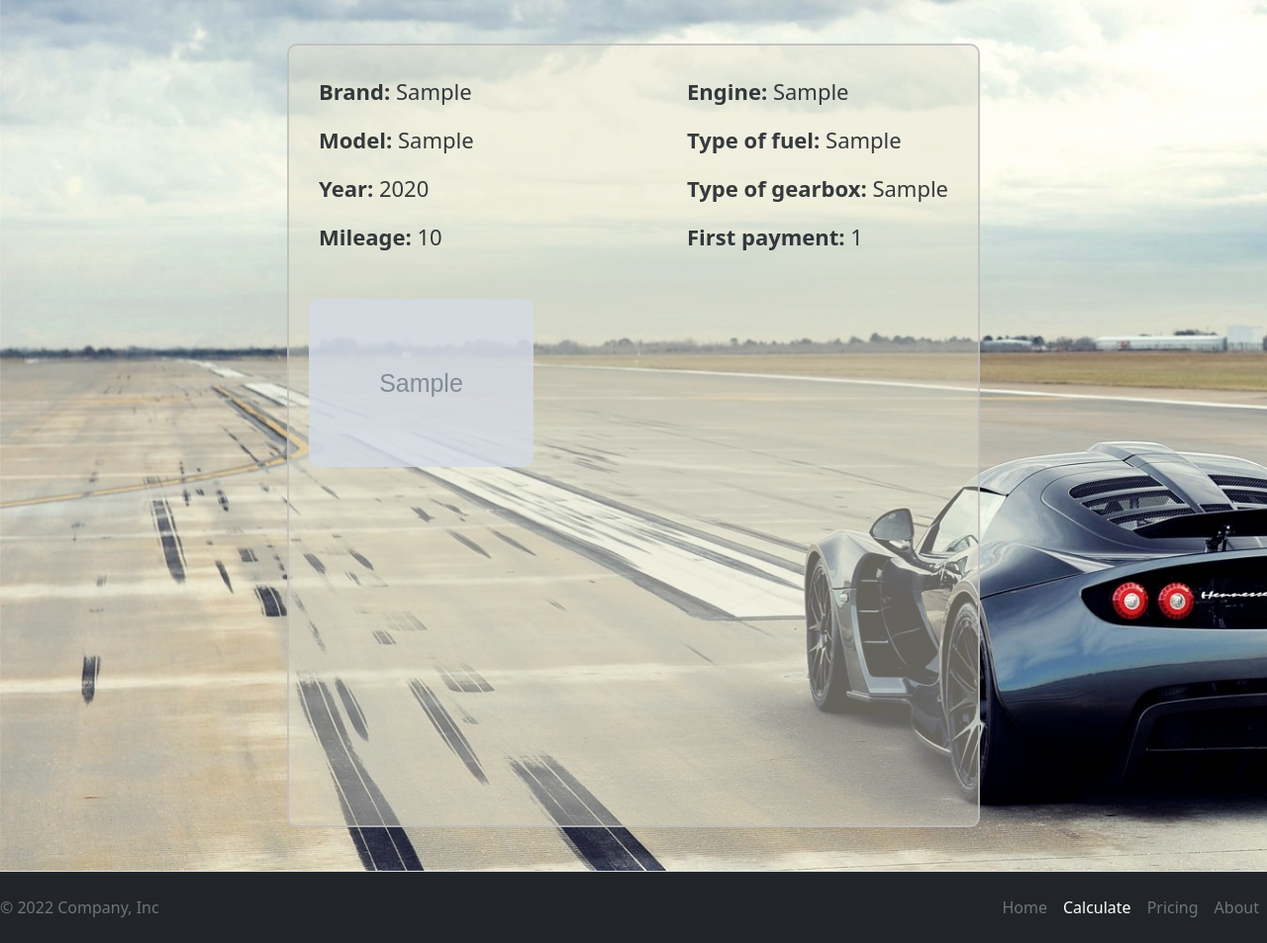
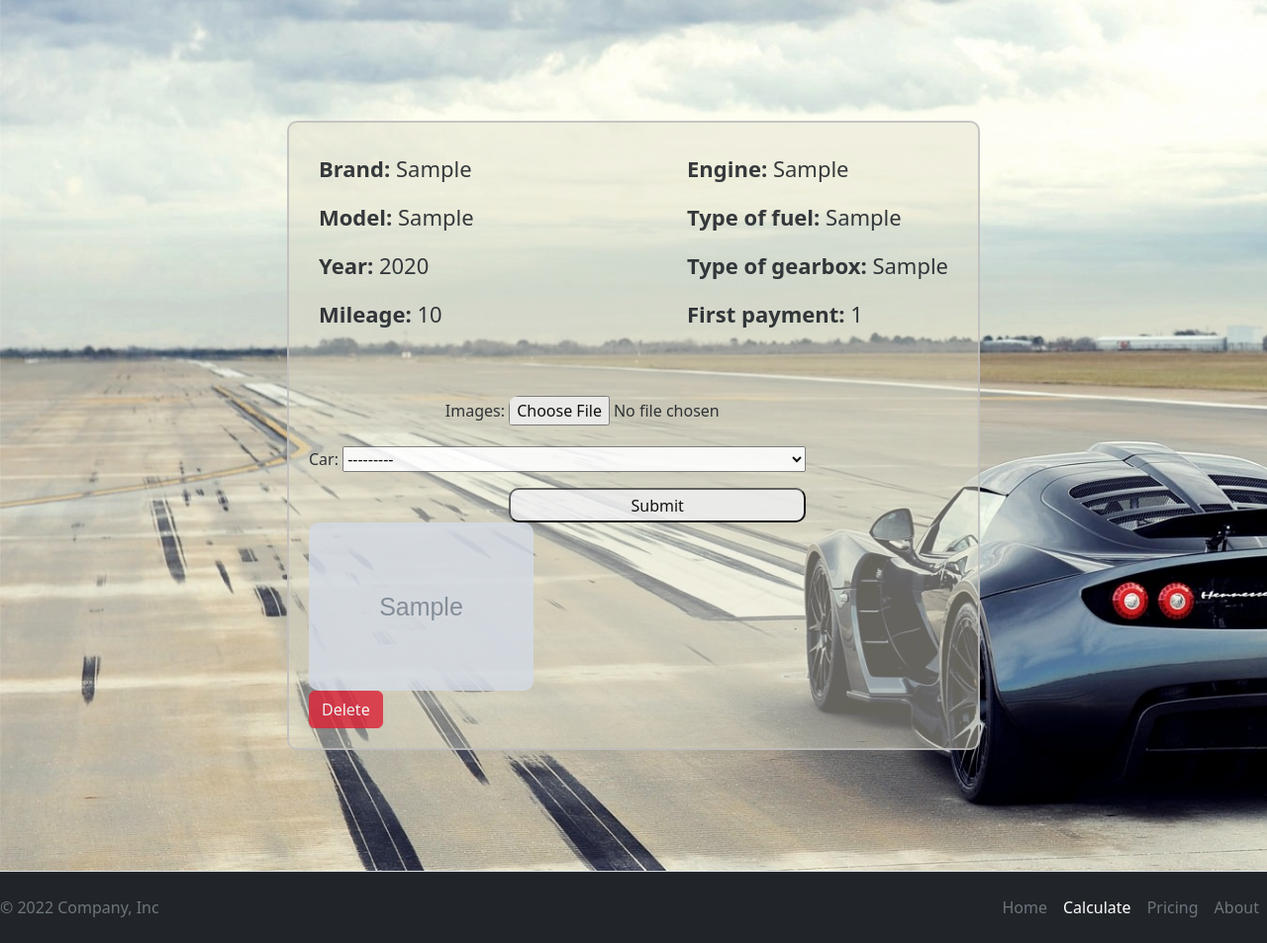
Before and after one commit to AndereLion/DjangoLeasingProject, a Django app: page /details/1/ in a window 1280 px wide. Shown: the part 72-1025 px from the top of the page at 99% size. Run offline with Django 4.2, Linux system fonts and the light colour scheme; a user stored in the database is signed in; tables that the repository leaves empty hold one stand-in row (values such as "Sample post"); grey boxes marked "Sample" are stand-in pictures.

Commit message:
Add,delete photo to portfolio,

```diff
--- a/apps/admin_panel/forms.py
+++ b/apps/admin_panel/forms.py
@@ -1,5 +1,5 @@
 from django import forms
-from apps.admin_panel.models import CarInStock
+from apps.admin_panel.models import CarInStock, ImagesCarPortfolio
 
 
 class CarInStockForm(forms.ModelForm):
@@ -14,3 +14,10 @@
             'year': "Year",
             'first_payment': "First payment"
         }
+
+
+class ImagesCarPortfolioForm(forms.ModelForm):
+    class Meta:
+        model = ImagesCarPortfolio
+        fields = ['img', 'car']
+        labels = {'img': "Images"}
--- a/apps/admin_panel/templates/admin_panel/car_added.html
+++ b/apps/admin_panel/templates/admin_panel/car_added.html
@@ -7,6 +7,7 @@
             <a href="{% url 'admin_panel:admin_panel' %}">
                 <button type="button" class="btn btn-warning">Add more</button>
             </a>
+
         </div>
     </div>
 {% endblock %}
--- a/apps/admin_panel/views.py
+++ b/apps/admin_panel/views.py
@@ -14,9 +14,8 @@
 
         if form.is_valid():
             form.save()
-            # return redirect(reverse('calc:thank_you', ))
-            form = CarInStockForm()
-            return redirect('admin_panel:car_added')
+
+            return render(request, 'admin_panel/car_added.html')
 
     else:
         form = CarInStockForm()
--- a/apps/details/static/details/details.css
+++ b/apps/details/static/details/details.css
@@ -1,6 +1,6 @@
 .main_box {
     width: 100%;
-    height: 880px;
+    min-height: 880px;
     display: flex;
     justify-content: center;
     align-items: center;
@@ -41,6 +41,10 @@
 .img_portfolio {
     height: 170px;
     border-radius: 10px;
+}
 
+.photo_box{
+    display: flex;
+    flex-direction: column;
 
 }
--- a/apps/details/templates/details/details.html
+++ b/apps/details/templates/details/details.html
@@ -19,9 +19,27 @@
                 </div>
             </div>
             <div class="main_inner_bottom">
+                {% if request.user.is_superuser %}
+
+                    <form class="admin_panel_form_original" enctype="multipart/form-data"
+                          action="" method="post">
+
+                        {% csrf_token %}
+                        {{ form.as_p }}
+                        <input type="submit" name="submit" value="Submit">
+                    </form>
+                {% endif %}
                 {% for photo in car_portfolio %}
-                    <img class="img_portfolio" src="{{ photo.img.url }}" alt="">
+                    <div class="photo_box">
+                        <img class="img_portfolio" src="{{ photo.img.url }}" alt="">
+                        {% if request.user.is_superuser %}
+                            <a href="{% url 'details:photo_in_portfolio_delete' photo.id car.id %}">
+                                <button type="button" class="btn btn-danger">Delete</button>
+                            </a>
+                        {% endif %}
+                    </div>
                 {% endfor %}
+
             </div>
         </div>
     </div>
--- a/apps/details/urls.py
+++ b/apps/details/urls.py
@@ -1,9 +1,11 @@
 from django.urls import path
-from .views import details_view
+from .views import details_view, photo_in_portfolio_delete_view
 
 app_name = 'details'
 urlpatterns = [
 
     path('<int:pk>/', details_view, name='details'),
+    path('photo_in_portfolio_delete/<int:pk>/<int:pk_car>/', photo_in_portfolio_delete_view,
+         name='photo_in_portfolio_delete')
 
 ]
--- a/apps/details/views.py
+++ b/apps/details/views.py
@@ -1,10 +1,29 @@
-from django.shortcuts import render
+from django.shortcuts import render, redirect
 
 # Create your views here.
+from apps.admin_panel.forms import ImagesCarPortfolioForm
 from apps.admin_panel.models import CarInStock, ImagesCarPortfolio
 
 
 def details_view(request, *args, **kwargs):
     car = CarInStock.objects.get(pk=kwargs['pk'])
     car_portfolio = ImagesCarPortfolio.objects.filter(car_id=kwargs['pk'])
-    return render(request, 'details/details.html', context={"car": car, "car_portfolio": car_portfolio})
+
+    if request.method == "POST":
+        form = ImagesCarPortfolioForm(request.POST, request.FILES, )
+
+        if form.is_valid():
+            form.save()
+
+            return render(request, 'details/details.html',
+                          context={"car": car, "car_portfolio": car_portfolio, "form": form})
+
+    else:
+        form = ImagesCarPortfolioForm()
+
+    return render(request, 'details/details.html', context={"car": car, "car_portfolio": car_portfolio, "form": form})
+
+
+def photo_in_portfolio_delete_view(request, *args, **kwargs):
+    ImagesCarPortfolio.objects.get(pk=kwargs['pk']).delete()
+    return redirect('details:details', kwargs['pk_car'])
```
Also changed, not shown: apps/home/templates/home/home.html (+7 -3 lines).
